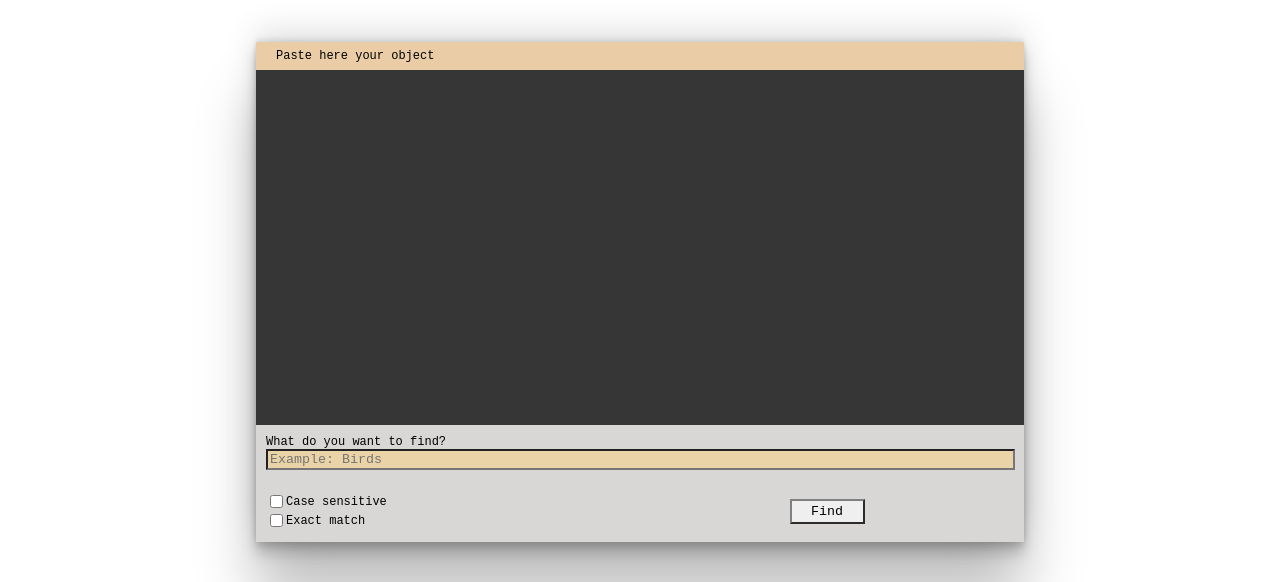
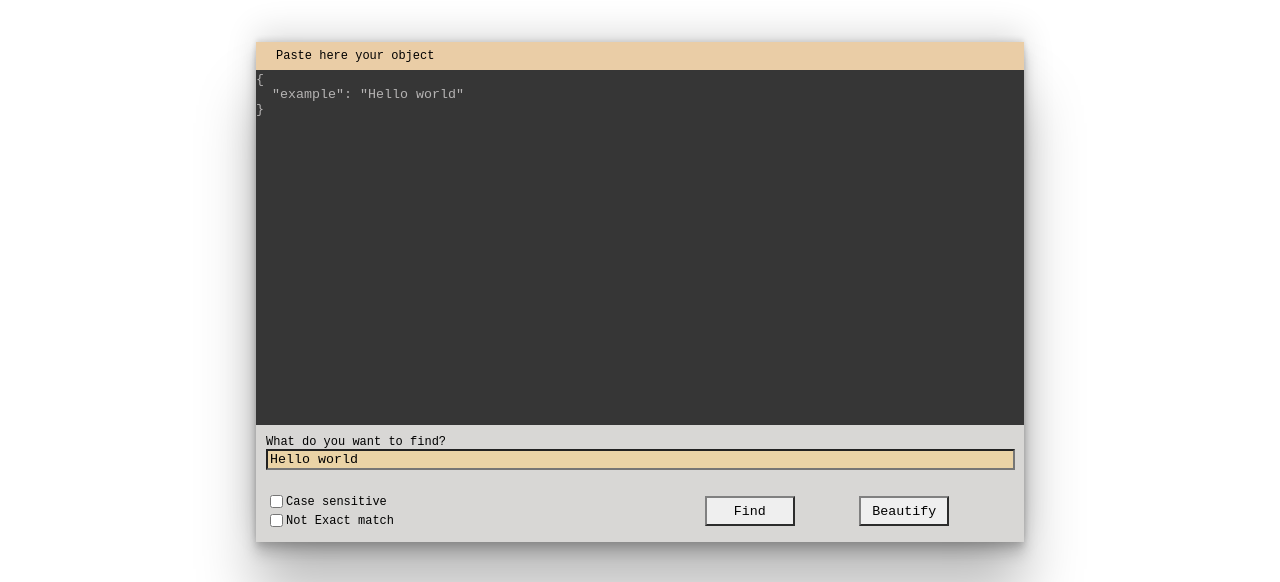
Before and after one commit to SabiQG/JSON-Finder, a React (Create React App) app: page / in a window 1280 px wide. Shown: the part 143-725 px from the top of the page. Built offline with nearby package versions, Linux system fonts and the light colour scheme; the HTML template or start-up script is replaced by a standard one.

Commit message:
function integration

```diff
--- a/src/App.css
+++ b/src/App.css
@@ -46,6 +46,7 @@ html, body {
   flex-direction: row;
   align-items: center;
   justify-content: center;
+  box-shadow: rgba(0, 0, 0, 0.24) 0px 3px 8px;
 }
 
 #header-tittle {
@@ -178,12 +179,22 @@ textarea {
   font-size: 12px;
 }
 
-.options-part {
+#options-part {
   height: 100%;
   width: 50%;
   display: flex;
   flex-direction: column;
   justify-content: center;
+}
+
+#buttons-part {
+  height: 100%;
+  width: 50%;
+  display: flex;
+  flex-direction: row;
+  justify-content: center;
+  align-items: center;
+  justify-content: space-evenly;
 }
 
 .option-box::before {
@@ -197,8 +208,8 @@ textarea {
 }
 
 #find-button {
-  height: 25px;
-  width: 75px;
+  height: 30px;
+  width: 90px;
   font-family: 'Courier New', Courier, monospace;
   border-color: gray;
   cursor: pointer;
--- a/src/components/content/codebox.tsx
+++ b/src/components/content/codebox.tsx
@@ -1,31 +1,44 @@
 import React from "react";
+interface params {
+    data_checker: () => void;
+    beautify_data: () => void;
+    workers: {
+        setIsCase: React.Dispatch<React.SetStateAction<boolean>>;
+        setIsMatch: React.Dispatch<React.SetStateAction<boolean>>;
+        setCodeInput: React.Dispatch<React.SetStateAction<string>>;
+        setDiscriminator: React.Dispatch<React.SetStateAction<string>>;
+    };
+    input_data: string;
+    discriminator: string;
+};
 
-export const Codebox: React.FC = () => {
+export const Codebox: React.FC<params> = ({data_checker, beautify_data, workers, input_data, discriminator}) => {
 
     return (
         <div id="action-area">
             <div id="header-actions">
                 <label id="pannel-tittle">Paste here your object</label>
             </div>
-            <textarea  id="code-textarea"></textarea>
+            <textarea id="code-textarea" value={input_data} onChange={(e) => {workers.setCodeInput(e.target.value)}}></textarea>
             <div id="action-buttons">
                 <div id="input-area">
                     <label className="input-label">What do you want to find?</label>
-                    <input id="find-input" placeholder="Example: Birds"></input>
+                    <input id="find-input" value={discriminator} onChange={(e) => {workers.setDiscriminator(e.target.value)}}></input>
                 </div>
                 <div id="actions-area">
-                    <div className="options-part">
+                    <div id="options-part">
                         <div className="checkbox-frame">
-                            <input type="checkbox" className="option-box"></input>
+                            <input type="checkbox" className="option-box" onChange={(e) => {workers.setIsCase(e.target.checked)}}></input>
                             <label className="input-label">Case sensitive</label>
                         </div>
                         <div className="checkbox-frame">
-                            <input type="checkbox" className="option-box"></input>
-                            <label className="input-label" >Exact match</label>
+                            <input type="checkbox" className="option-box" onChange={(e) => {workers.setIsMatch(e.target.checked)}}></input>
+                            <label className="input-label">Not Exact match</label>
                         </div>
                     </div>
-                    <div className="options-part" style={{alignItems: "center"}}>
-                        <button id="find-button">Find</button>
+                    <div id="buttons-part" style={{}}>
+                        <button id="find-button" onClick={() => data_checker()}>Find</button>
+                        <button id="find-button" onClick={() => beautify_data()}>Beautify</button>
                     </div>
                 </div>
             </div>
--- a/src/frames/content.tsx
+++ b/src/frames/content.tsx
@@ -1,16 +1,44 @@
-import React from "react";
+import React, {useState} from "react";
+
 import { Codebox } from "../components/content/codebox";
+import json_finder from "../workers/json_finder";
+
+export interface input_values {
+    isCase: boolean;
+    isMatch: boolean;
+    codeInput: string;
+    discriminator: string;
+}
 
 export const Content: React.FC = () => {
 
-    const JSON_checker = (object:any) => {
+    var [isCase, setIsCase] = useState<boolean>(false);
+    var [isMatch, setIsMatch] = useState<boolean>(false);
+    var [codeInput, setCodeInput] = useState<string>(`{\n  "example": "Hello world"\n}`);
+    var [discriminator, setDiscriminator] = useState<string>("Hello world");
 
-    }
+    const data_checker = ():void => {
+        try {
+            var parser = new json_finder(JSON.parse(codeInput), discriminator, isMatch, isCase);
+            console.log(parser.result);
+        } catch (e) {
+            console.log(e)
+        };
+    };
+
+    const beautify_data = ():void => {
+        try {
+            setCodeInput(JSON.stringify(JSON.parse(codeInput), null, 2));
+        } catch (e) {
+            console.log(e)
+        };
+    };
+
     return (
         <div className="Content">
             <div id="add-space"></div>
             <div id="terminal-space">
-                <Codebox/>
+                <Codebox data_checker={data_checker} beautify_data={beautify_data} workers={{setIsCase, setIsMatch, setCodeInput, setDiscriminator}} input_data={codeInput} discriminator={discriminator} />
             </div>
             <div id="add-space"></div>
         </div>
--- a/src/workers/json_finder.ts
+++ b/src/workers/json_finder.ts
@@ -4,7 +4,7 @@ interface path_find {
     value: string;
 };
 
-export default class {
+export default class Find {
 
     object:any;
     fetch_word:string;
```
